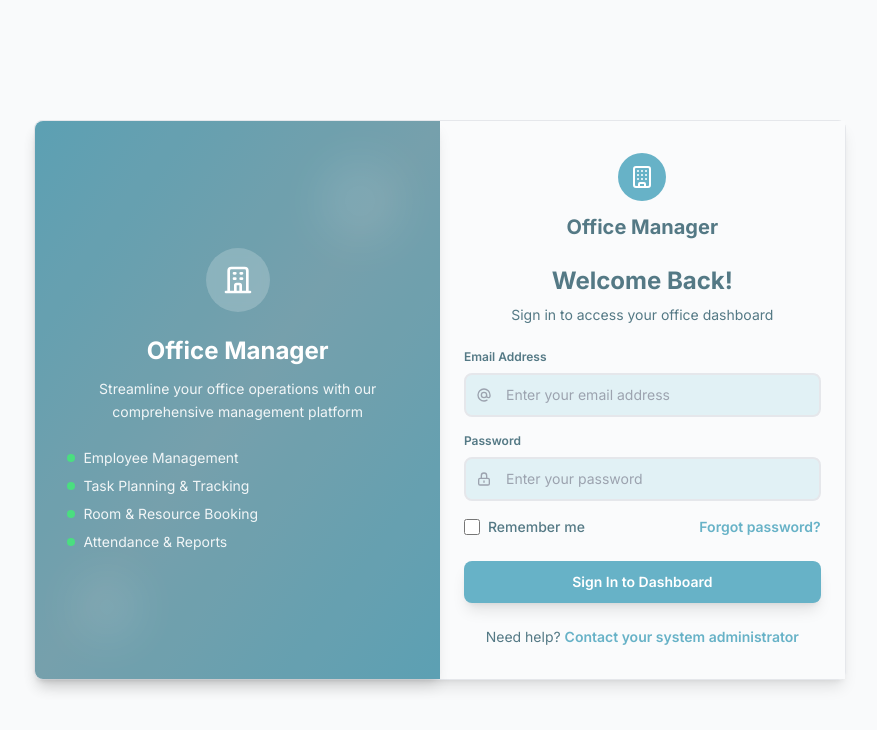
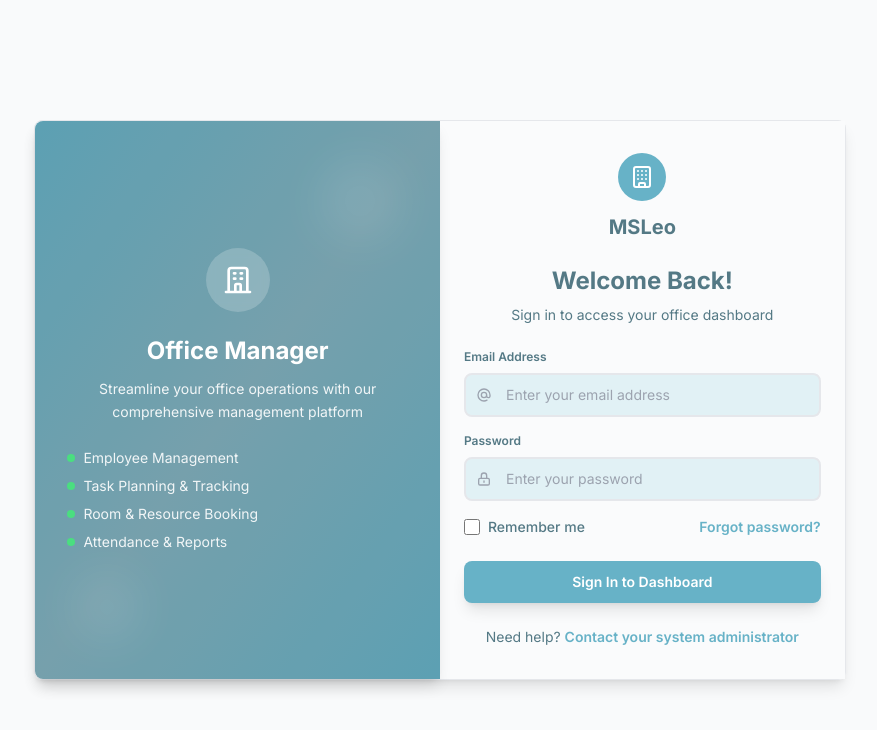
Before and after one commit to yonasbek/app, a Next.js app: page /login in a window 1280 px wide. Shown: the top 730 px of the page, without its empty margins (200-1077 px from the left). Built offline with nearby package versions, Linux system fonts and the light colour scheme; no server answers.

Commit message:
minor fix

```diff
--- a/src/app/(public)/login/page.tsx
+++ b/src/app/(public)/login/page.tsx
@@ -95,7 +95,7 @@ export default function LoginPage() {
               <Building className="w-6 h-6 text-white" />
             </div>
 
-            <h2 className="text-xl font-bold text-app-foreground">Office Manager</h2>
+            <h2 className="text-xl font-bold text-app-foreground">MSLeo</h2>
           </div>
 
           {/* Welcome Message */}
```
